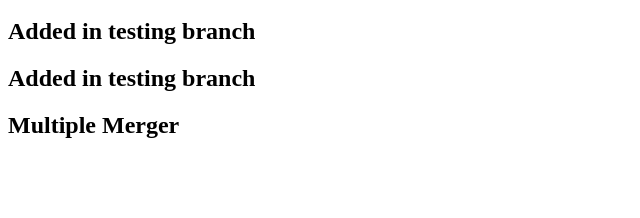
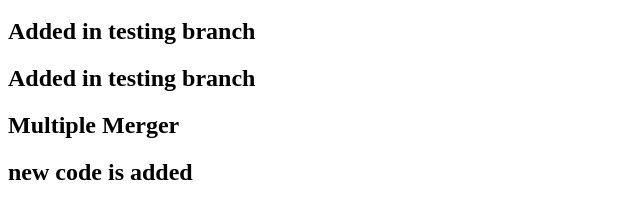
Before and after one commit to KrishnasGIT/myrepositorygit, a plain HTML site: page index.html in a window 1280 px wide. Shown: the part 48-266 px from the top of the page, without its empty margins (0-640 px from the left). Drawn offline with Linux system fonts and the light colour scheme.

Commit message:
newcodepush

```diff
--- a/index.html
+++ b/index.html
@@ -2,3 +2,4 @@
 <h2>Added in testing branch</h2>
 <h2>Added in testing branch</h2>
 <h2>Multiple Merger</h2>
+<h2>new code is added</h2>
```
